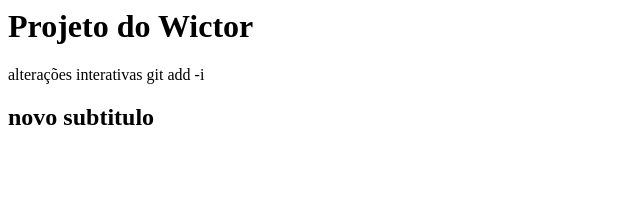
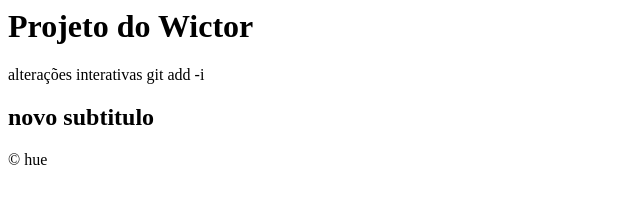
Before and after one commit to WictorAW/Curso-git, a plain HTML site: page index.html in a window 1280 px wide. Shown: the full height of the page, 0-640 px from the left. Drawn offline with Linux system fonts and the light colour scheme.

Commit message:
copyright

```diff
--- a/index.html
+++ b/index.html
@@ -4,6 +4,13 @@
             <h1>Projeto do Wictor</h1>
             <p>alterações interativas git add -i</p>
             <h2>novo subtitulo</h2>
+
+            <footer>
+
+                &copy; hue
+
+            </footer>
         </body>
     </head>
+
 </html>
```
